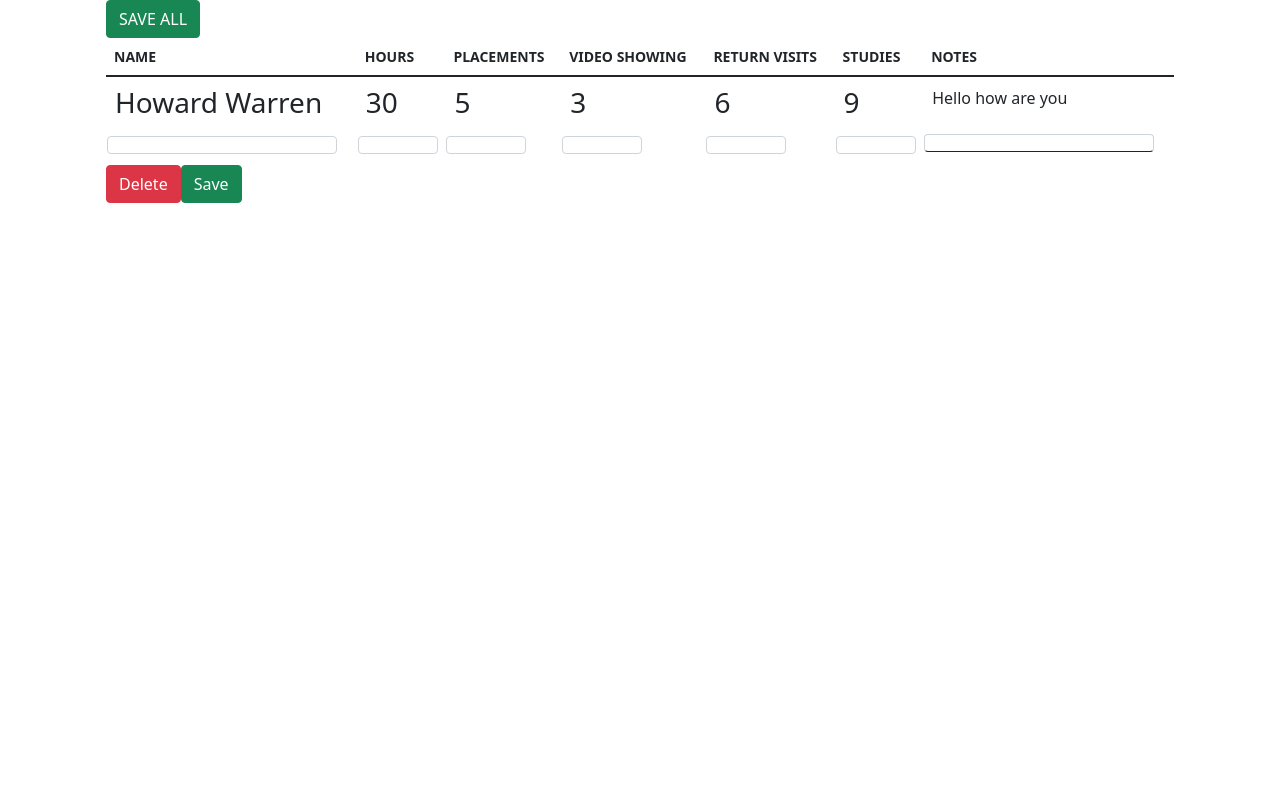
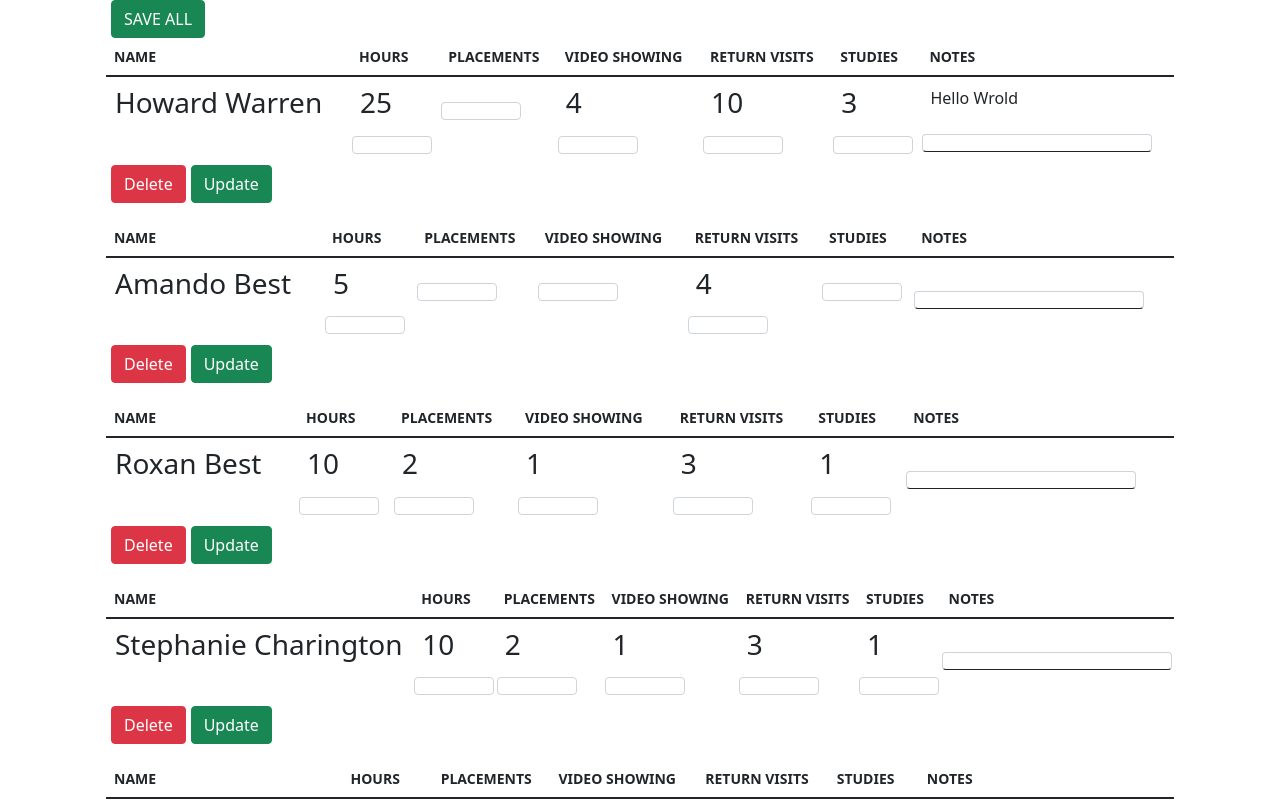
Before and after one commit to howardwarren1982/Dashborad, a React (Create React App) app: page / in a window 1280 px wide. Shown: the top 800 px of the page. Built offline with nearby package versions, Linux system fonts and the light colour scheme; no server answers.

Commit message:
pulled data from json file

```diff
--- a/package.json
+++ b/package.json
@@ -12,7 +12,8 @@
     "react-dom": "^17.0.2",
     "react-scripts": "4.0.3",
     "sass": "^1.38.1",
-    "web-vitals": "^1.0.1"
+    "web-vitals": "^1.0.1",
+    "xlsx": "^0.17.3"
   },
   "scripts": {
     "start": "react-scripts start",
--- a/src/components/grouptable.jsx
+++ b/src/components/grouptable.jsx
@@ -1,19 +1,25 @@
-import React from "react";
-import axios from "axios";
-import { GOOGLE_SHEET_ID, SHEET_ONE, PRIVATE_KEY, CLIENT_EMAIL } from "../env";
+import React, { useState } from "react";
 import GroupMemberBar from "./memberBar/groupMemberBar";
 import data from "../group-time.json";
 
 const Grouptable = () => {
   //setup state hook
-  const [groupData, setGroupData] = React.useState([]);
+  const [groupData, setGroupData] = useState([data]);
+  const testArray = [0, 1, 2, 3, 4];
+  console.log(groupData);
+
+  //function to export groupData to json file
+  function exportGroupData() {
+    const data = JSON.stringify(groupData);
+    const blob = new Blob([data], { type: "application/json" });
+    const url = URL.createObjectURL(blob);
+    const a = document.createElement("a");
+    a.href = url;
+    a.download = "group-time.json";
+    a.click();
+  }
 
   //set groupData to data from json file
-  React.useEffect(() => {
-    setGroupData(data);
-  }, []);
-
-  console.log(groupData);
 
   return (
     <div className="bar">
@@ -23,18 +29,26 @@ const Grouptable = () => {
             <div className="main-box no-header clearfix">
               <div className="main-box-body clearfix">
                 <div className="table-responsive container">
-                  <button type="button" class="btn btn-success">
+                  <button
+                    type="button"
+                    class="btn btn-success save-all"
+                    onClick={exportGroupData}
+                  >
                     SAVE ALL
                   </button>
-                  <GroupMemberBar
-                    name="Howard Warren"
-                    hours="30"
-                    placements="5"
-                    video="3"
-                    returns="6"
-                    studies="9"
-                    notes="Hello how are you"
-                  />
+                  {console.log(groupData)}
+                  {groupData[0].dataOutput.map((group, index) => (
+                    <GroupMemberBar
+                      key={index}
+                      name={group.name}
+                      hours={group.hours}
+                      placements={group.place}
+                      video={group.vid}
+                      returns={group.returns}
+                      studies={group.studies}
+                      notes={group.notes}
+                    />
+                  ))}
                 </div>
               </div>
             </div>
--- a/src/components/memberBar/groupMemberBar.jsx
+++ b/src/components/memberBar/groupMemberBar.jsx
@@ -62,12 +62,6 @@ const GroupMemberBar = (props) => {
         <tbody>
           <td>
             <h3>{name}</h3>
-            <input
-              type="text"
-              className="form-control name-input"
-              id="basic-url"
-              aria-describedby="basic-addon3"
-            ></input>
           </td>
           <td>
             <h3>{hours}</h3>
@@ -127,8 +121,12 @@ const GroupMemberBar = (props) => {
         <button type="button" className="btn btn-danger">
           Delete
         </button>
-        <button type="button" className="btn btn-success" onClick={handleClick}>
-          Save
+        <button
+          type="button"
+          className="btn btn-success update"
+          onClick={handleClick}
+        >
+          Update
         </button>
       </table>
     </div>
--- a/src/components/memberBar/memberBar.style.scss
+++ b/src/components/memberBar/memberBar.style.scss
@@ -33,3 +33,7 @@
     //change height
   }
 }
+
+.btn {
+  margin-left: 5px;
+}
--- a/src/group-time.json
+++ b/src/group-time.json
@@ -1 +1,112 @@
-{"0":"vc","1":"xcv","2":"cvx","3":"xcvc","4":"xcv","5":"cvx","6":"xvc"}
+{
+  "dataOutput": [
+    {
+      "name": "Howard Warren",
+      "vid": "4",
+      "hours": "25",
+      "place": " ",
+      "returns": "10",
+      "studies": "3",
+      "notes": "Hello Wrold "
+    },
+    {
+      "name": "Amando Best",
+      "vid": "",
+      "hours": "5",
+      "place": "",
+      "returns": "4",
+      "studies": "",
+      "notes": ""
+    },
+    {
+      "name": "Roxan Best",
+      "vid": "1",
+      "hours": "10",
+      "place": "2",
+      "returns": "3",
+      "studies": "1",
+      "notes": " "
+    },
+    {
+      "name": "Stephanie Charington",
+      "vid": "1",
+      "hours": "10",
+      "place": "2",
+      "returns": "3",
+      "studies": "1",
+      "notes": " "
+    },
+    {
+      "name": "Olivia Freeman",
+      "vid": "1",
+      "hours": "10",
+      "place": "2",
+      "returns": "3",
+      "studies": "1",
+      "notes": " "
+    },
+    {
+      "name": "Nereida Huertas",
+      "vid": "1",
+      "hours": "10",
+      "place": "2",
+      "returns": "3",
+      "studies": "1",
+      "notes": " "
+    },
+    {
+      "name": "Anna Singleton",
+      "vid": "1",
+      "hours": "10",
+      "place": "2",
+      "returns": "3",
+      "studies": "1",
+      "notes": " "
+    },
+    {
+      "name": "Amanda Spiteri",
+      "vid": "1",
+      "hours": "10",
+      "place": "2",
+      "returns": "3",
+      "studies": "1",
+      "notes": " "
+    },
+    {
+      "name": "Monique Spiteri",
+      "vid": "1",
+      "hours": "10",
+      "place": "2",
+      "returns": "3",
+      "studies": "1",
+      "notes": " "
+    },
+    {
+      "name": "Margarette Stewart",
+      "vid": "1",
+      "hours": "10",
+      "place": "2",
+      "returns": "3",
+      "studies": "1",
+      "notes": " "
+    },
+    {
+      "name": "Russel Orion Stewart",
+      "vid": "1",
+      "hours": "10",
+      "place": "2",
+      "returns": "3",
+      "studies": "1",
+      "notes": " "
+    },
+    {
+      "name": "Torrel Thomas",
+      "vid": "1",
+      "hours": "10",
+      "place": "2",
+      "returns": "3",
+      "studies": "1",
+      "notes": " "
+    }
+  ]
+}
```
Also changed, not shown: 2 other files (tests, documents, lock files or other folders).
